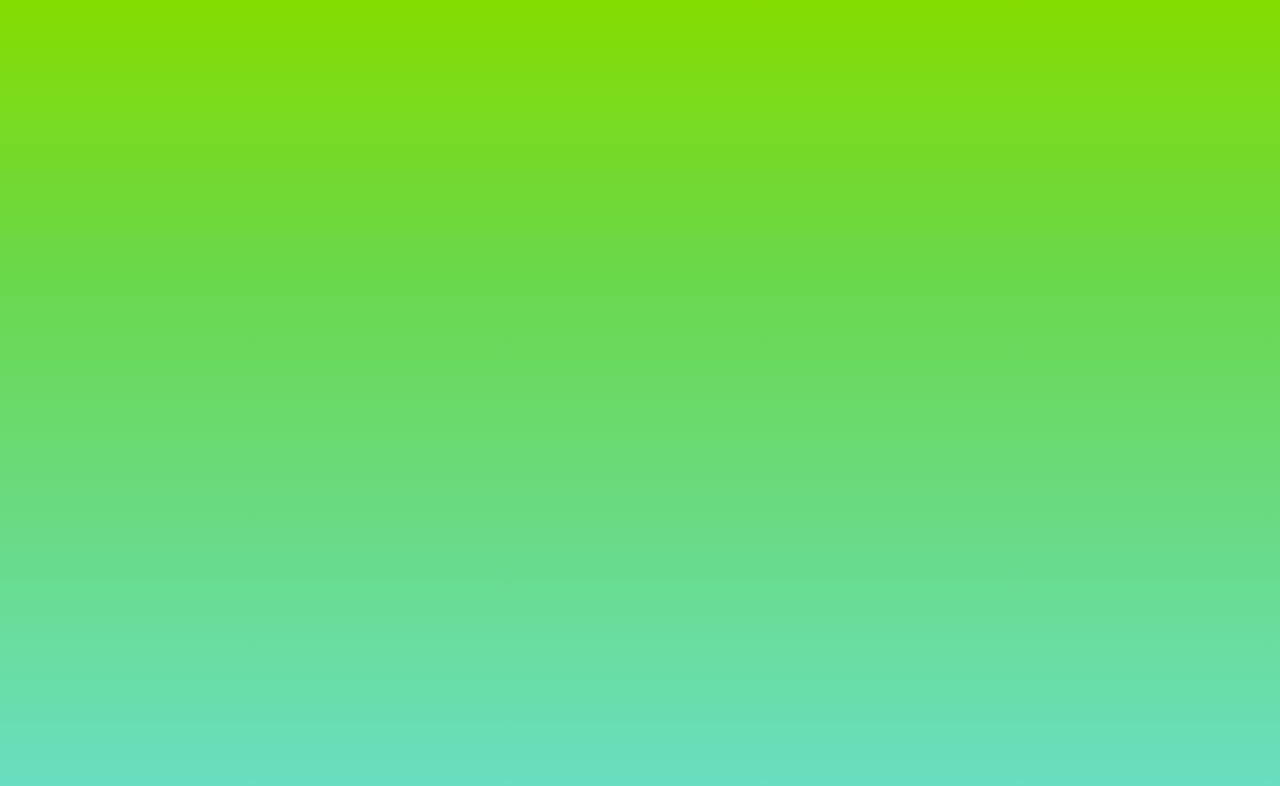
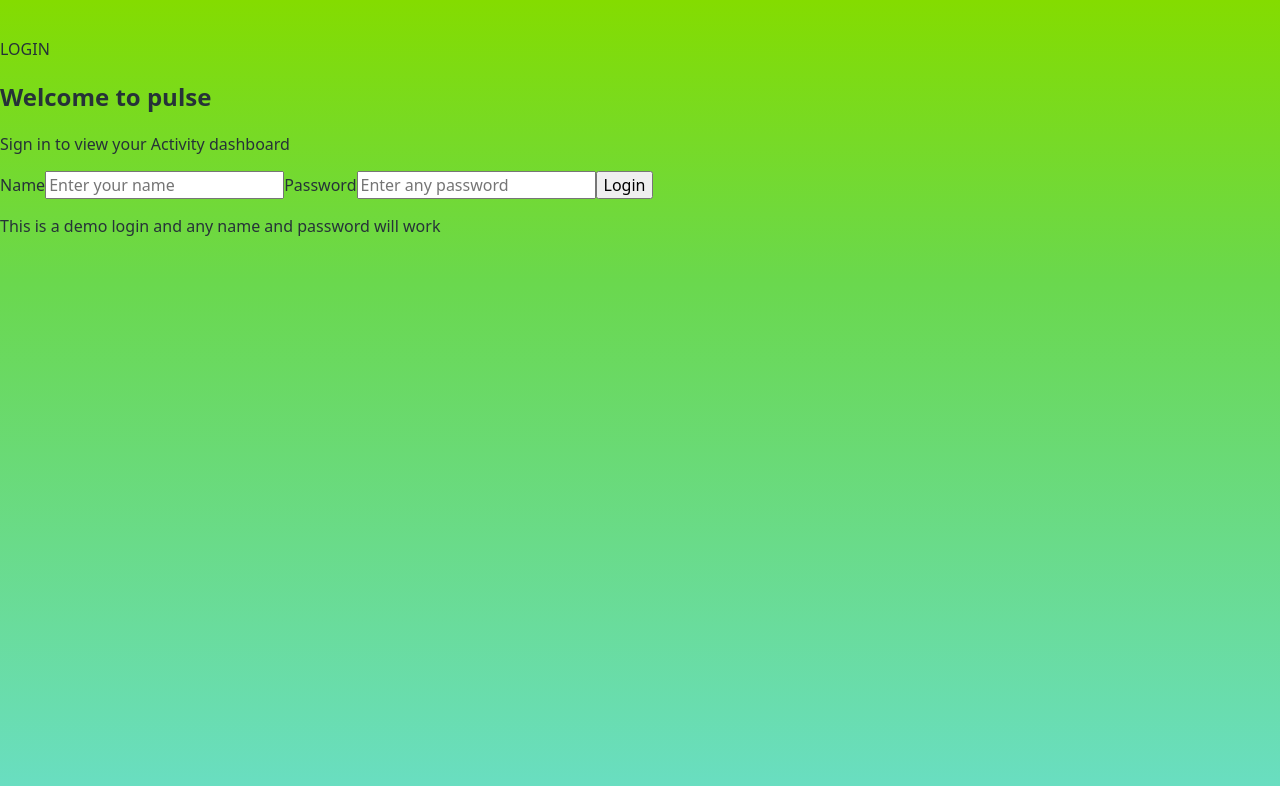
Before and after one commit to anjanasreekanth/unit1-project-pulse, a React (Vite) app in the folder unit1-pulse/: page /login in a window 1280 px wide. Before the commit this address had no page. Shown: the top 786 px of the page. Built offline with nearby package versions, Linux system fonts and the light colour scheme.

Commit message:
login component

```diff
--- a/unit1-pulse/src/App.jsx
+++ b/unit1-pulse/src/App.jsx
@@ -1,9 +1,10 @@
 import "./App.css";
 import Layout from "./components/Layout";
-import { Route, Routes } from "react-router-dom";
+import { Navigate, Route, Routes } from "react-router-dom";
 import DashboardPage from "./Pages/DasboardPage";
 import AboutPage from "./Pages/AboutPage";
 import MyPlanPage from "./Pages/MyPlanPage";
+import LoginPage from "./Pages/LoginPage";
 import { useState } from "react";
 import HomePage from "./Pages/HomePage";
 function App() {
@@ -41,6 +42,8 @@ function App() {
     },
   ]);
   const [weeklyGoal, setWeeklyGoal] = useState(4);
+  const [isLoggedIn, setIsLoggedIn] = useState(false);
+  const [userName, setUserName] = useState("");
   //console.log(activities);
   // 2. event handler to manage add acitivity
   const handleAddActivity = (newActivity) => {
@@ -65,11 +68,24 @@ function App() {
     setActivities(updatedActivities);
     alert("Activity Deleted!");
   };
+  //login
 
+  const login = (name) => {
+    setIsLoggedIn(true);
+    setUserName(name);
+  };
+  if (!isLoggedIn) {
+    return (
+      <Routes>
+        <Route path="*" element={<Navigate to="/login" replace />} />
+        <Route path="/login" element={<LoginPage onLogin={login} />} />
+      </Routes>
+    );
+  }
   return (
     <>
       <Routes>
-        <Route path="/" element={<Layout />}>
+        <Route path="/" element={<Layout userName={userName} />}>
           <Route index element={<HomePage />} />
           <Route
             path="dashboard"
--- /dev/null
+++ b/unit1-pulse/src/Pages/LoginPage.jsx
@@ -0,0 +1,52 @@
+import { useState } from "react";
+import Button from "../components/Button";
+import { useNavigate } from "react-router-dom";
+function LoginPage({ onLogin }) {
+  const [name, setName] = useState("");
+  const [password, setPassword] = useState("");
+  const navigate = useNavigate();
+  const handleSubmit = (event) => {
+    event.preventDefault();
+    onLogin(name);
+    navigate("/");
+  };
+
+  return (
+    <main className="login-page">
+      <section className="login-card">
+        <img className="login-logo" />
+        <p className="login-label">LOGIN</p>
+        <h1>Welcome to pulse</h1>
+        <p className="login-description">
+          Sign in to view your Activity dashboard
+        </p>
+
+        <form className="login-form" onSubmit={handleSubmit}>
+          <label htmlFor="login-name">Name</label>
+          <input
+            id="login-name"
+            value={name}
+            onChange={(event) => setName(event.target.value)}
+            placeholder="Enter your name"
+            required
+          ></input>
+          <label htmlFor="login-password">Password</label>
+          <input
+            id="login-password"
+            type="password"
+            value={password}
+            onChange={(event) => setPassword(event.target.value)}
+            placeholder="Enter any password"
+            required
+          ></input>
+          <Button type="submit">Login</Button>
+        </form>
+        <p className="note">
+          This is a demo login and any name and password will work{" "}
+        </p>
+      </section>
+    </main>
+  );
+}
+
+export default LoginPage;
--- /dev/null
+++ b/unit1-pulse/src/styles/LoginPage.css
@@ -0,0 +1,6 @@
+.login-page{
+    display: grid;
+    min-height: 100vh;
+    padding: 24px;
+    place-items: center;
+}
```
Also changed, not shown: unit1-pulse/src/components/StreakCard.jsx (+5 -2 lines).
